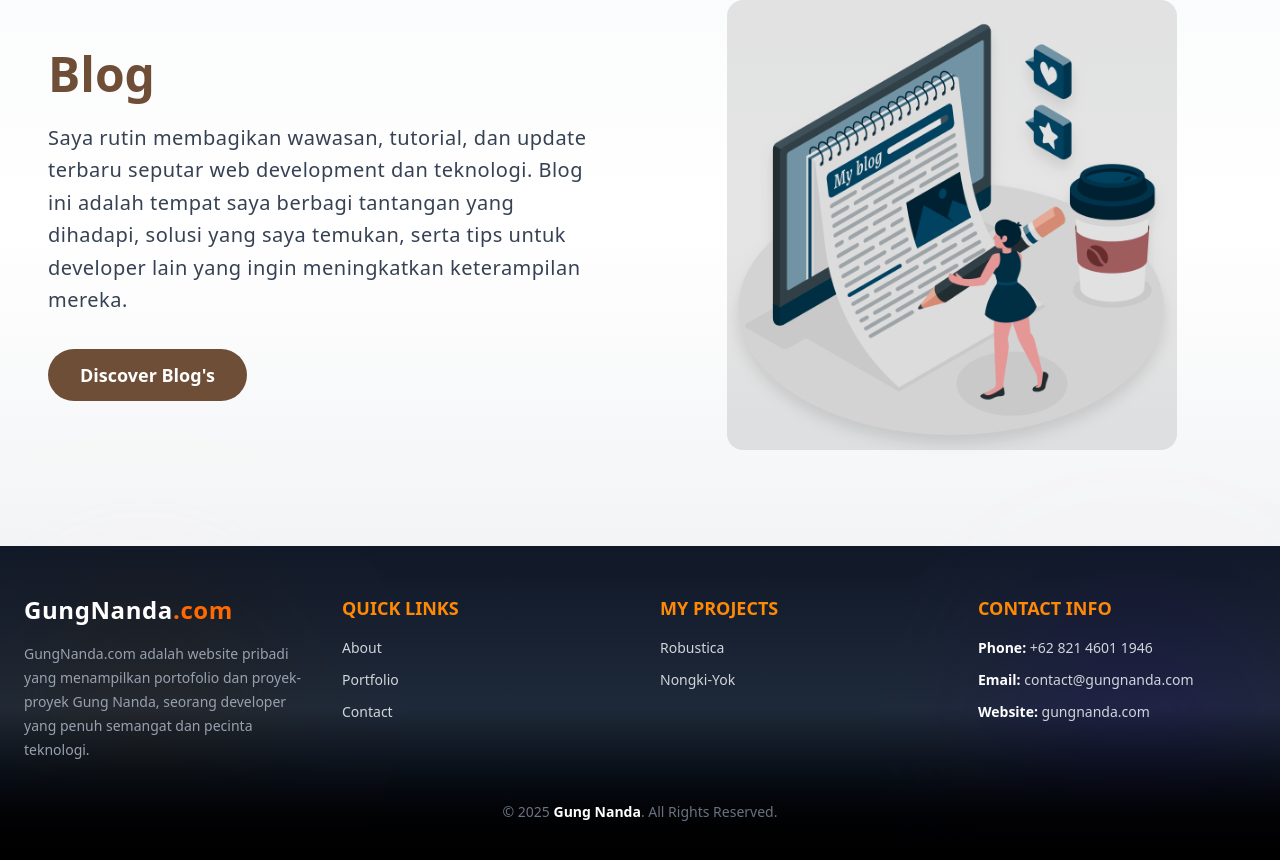
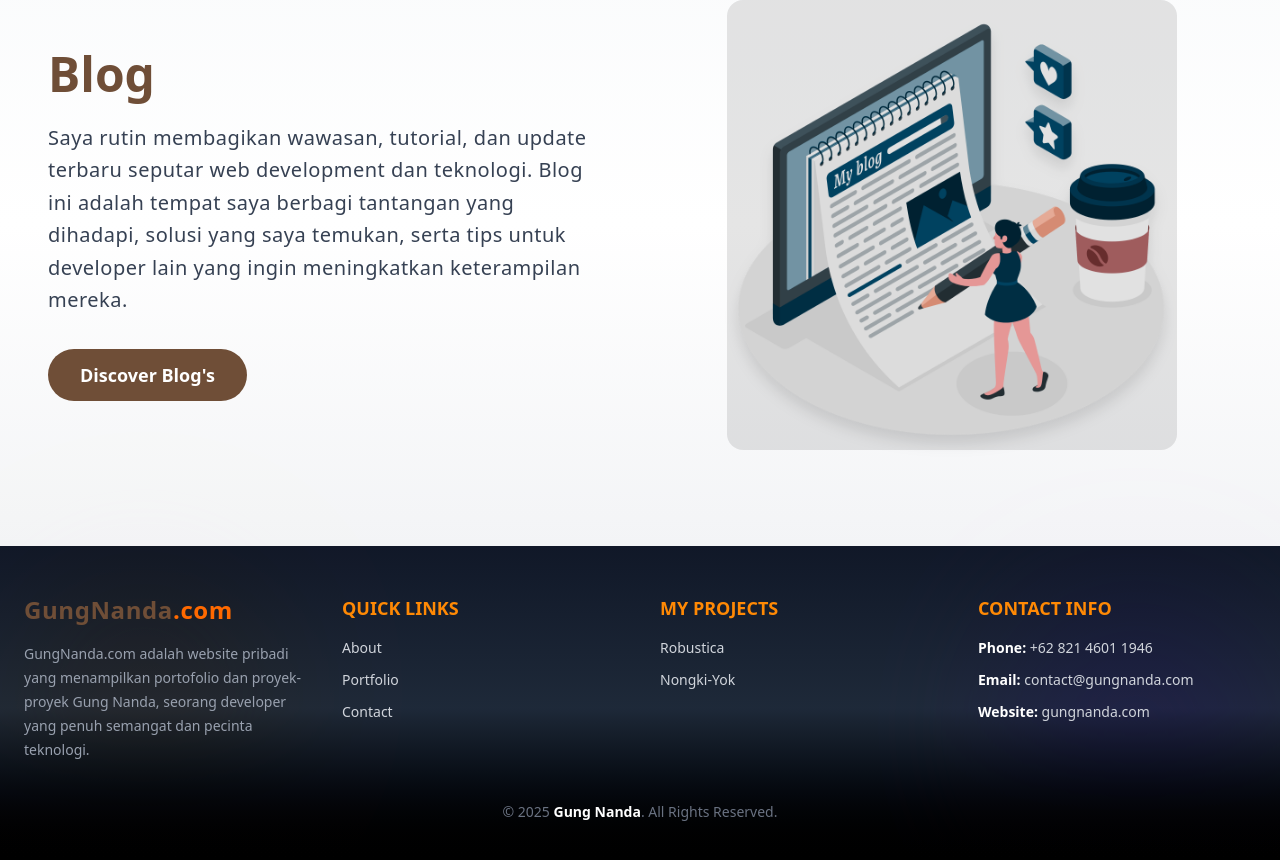
Before and after one commit to zeppyx13/Profile, a Next.js app: page / in a window 1280 px wide. Shown: the part 2018-2878 px from the top of the page. Built offline with nearby package versions, Linux system fonts and the light colour scheme.

Commit message:
change color footer

```diff
--- a/src/components/Footer/index.tsx
+++ b/src/components/Footer/index.tsx
@@ -15,7 +15,7 @@ function Footer() {
         >
           {/* About Section */}
           <div>
-            <h2 className="text-2xl font-extrabold mb-4 text-white tracking-wide">
+            <h2 className="text-2xl font-extrabold mb-4 text-[#6F4E37] dark:text-[#D4A373] tracking-wide">
               GungNanda<span className="text-orange-500">.com</span>
             </h2>
             <p className="text-sm leading-6 text-gray-400">
```
